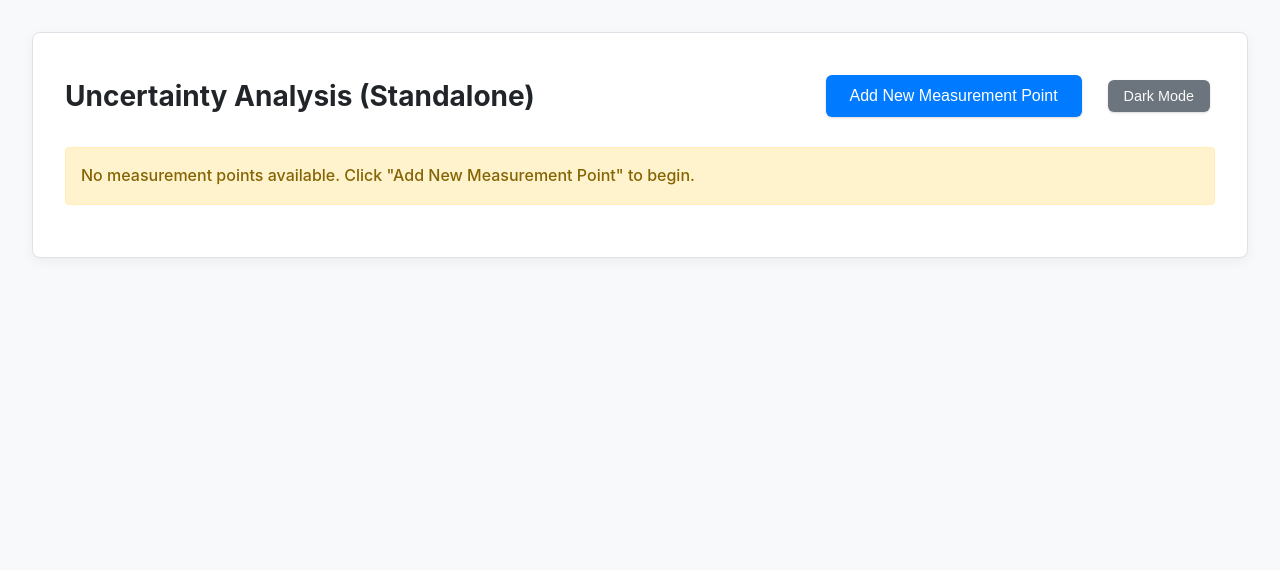
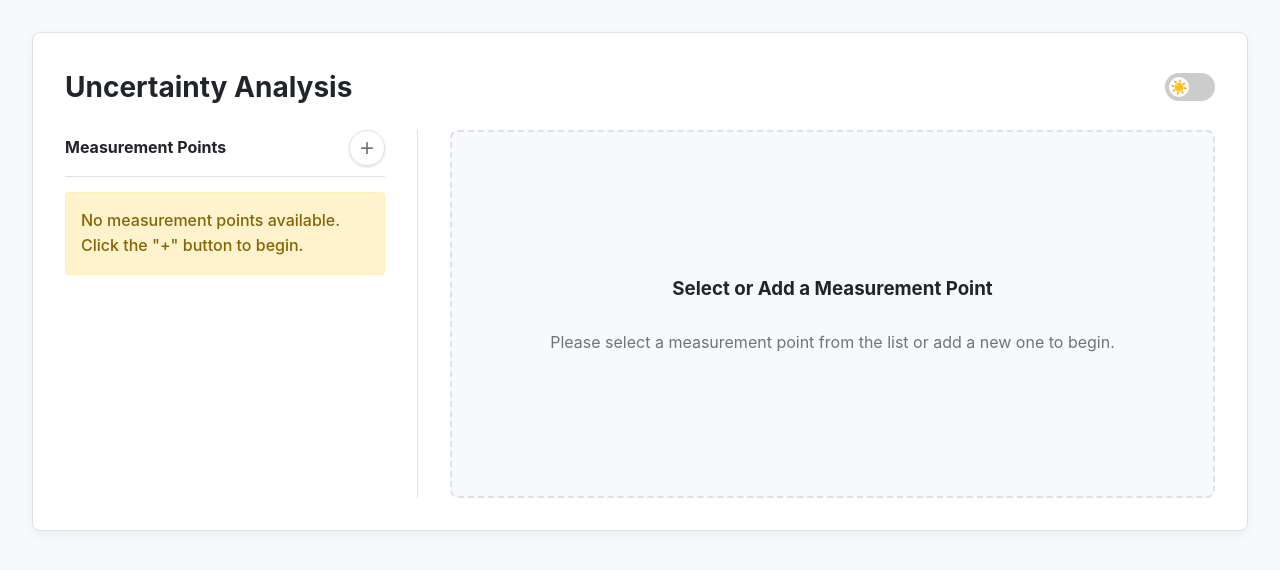
Before and after one commit to bbaker5150/Uncertalytics, a React (Create React App) app: page / in a window 1280 px wide. Shown: the top 570 px of the page. Built offline with nearby package versions, Linux system fonts and the light colour scheme.

Commit message:
Aesthetic update, state bug fixed on tolerance inputs. Readme.md updated.

```diff
--- a/src/App.css
+++ b/src/App.css
@@ -191,12 +191,45 @@ button:active,
   padding-right: 2rem;
 }
 
-.results-sidebar h4 {
-  margin-top: 0;
-  padding-bottom: 10px;
+.sidebar-header {
+    display: flex;
+    justify-content: space-between;
+    align-items: center;
     border-bottom: 1px solid var(--border-color);
     margin-bottom: 15px;
+}
+
+.sidebar-header h4 {
+  margin: 0;
+  padding-bottom: 10px;
   color: var(--text-color);
+  border-bottom: none;
+}
+
+.add-point-button {
+    background: none;
+    border: 1px solid var(--border-color);
+    color: var(--text-color-muted);
+    font-size: 1.5rem;
+    cursor: pointer;
+    width: 36px;
+    height: 36px;
+    border-radius: 50%;
+    display: flex;
+    align-items: center;
+    justify-content: center;
+    padding: 0;
+    margin: 0 0 10px 0;
+    line-height: 1;
+    transition: all 0.2s ease;
+}
+
+.add-point-button:hover {
+    background-color: var(--primary-color);
+    color: white;
+    border-color: var(--primary-color);
+    transform: translateY(-2px);
+    box-shadow: 0 2px 4px rgba(0,0,0,0.1);
 }
 
 .results-content {
@@ -209,10 +242,11 @@ button:active,
     flex-direction: column;
     justify-content: center;
     align-items: center;
-  height: 100%;
+    min-height: 300px;
     text-align: center;
-  color: #6c757d;
-  background-color: #f8f9fa;
+    color: var(--text-color-muted);
+    background-color: var(--background-color);
+    border: 2px dashed var(--border-color);
     border-radius: 8px;
     padding: 2rem;
 }
@@ -244,6 +278,19 @@ button:active,
   transition: all 0.2s ease-in-out;
 }
 
+.measurement-point-details {
+    display: flex;
+    flex-direction: column;
+}
+
+.point-main {
+    font-weight: 500;
+}
+.point-qualifier {
+    font-size: 0.85rem;
+    color: var(--text-color-muted);
+}
+
 .measurement-point-item:hover {
   background-color: var(--background-color);
   border-color: var(--primary-color);
@@ -254,6 +301,9 @@ button:active,
   border-color: var(--primary-color);
   color: white;
   font-weight: 700;
+}
+.measurement-point-item.active .point-qualifier {
+    color: rgba(255, 255, 255, 0.8);
 }
 
 .measurement-point-item.active .delete-action {
@@ -330,13 +380,52 @@ button:active,
 }
 
 .dark-mode-toggle {
-    background-color: var(--text-color-muted);
-    color: var(--background-color);
-    padding: 0.5rem 1rem;
-    border-radius: 6px;
+    position: relative;
+    display: inline-block;
+    width: 50px;
+    height: 28px;
+}
+
+.dark-mode-toggle input {
+    opacity: 0;
+    width: 0;
+    height: 0;
+}
+
+.dark-mode-toggle .slider {
+    position: absolute;
     cursor: pointer;
-    font-size: 0.9rem;
-    font-weight: 500;
+    top: 0;
+    left: 0;
+    right: 0;
+    bottom: 0;
+    background-color: #ccc;
+    transition: .4s;
+    border-radius: 28px;
+}
+
+.dark-mode-toggle .slider:before {
+    position: absolute;
+    content: "☀️";
+    height: 20px;
+    width: 20px;
+    left: 4px;
+    bottom: 4px;
+    background-color: white;
+    transition: .4s;
+    border-radius: 50%;
+    display: flex;
+    align-items: center;
+    justify-content: center;
+    font-size: 14px;
+}
+
+.dark-mode-toggle input:checked + .slider {
+    background-color: var(--primary-color);
+}
+.dark-mode-toggle input:checked + .slider:before {
+    transform: translateX(22px);
+    content: "🌒";
 }
 /* =================================================================== */
 /* 4. MODALS & OVERLAYS                                                */
@@ -644,17 +733,18 @@ button:active,
 }
 
 .k-factor-cell {
+    white-space: nowrap;
+}
+
+.k-factor-label {
     display: flex;
     align-items: center;
     gap: 0.5rem;
-    white-space: nowrap;
-}
-
-.k-factor-cell label {
     margin: 0;
     font-size: 0.85rem;
     color: var(--text-color-muted);
     cursor: pointer;
+    font-weight: normal;
 }
 /* =================================================================== */
 /* 7. RISK ANALYSIS & DASHBOARD                                        */
@@ -883,6 +973,11 @@ body.dark-mode .form-section-warning {
   color: #f6e05e;
 }
 
+body.dark-mode .placeholder-content {
+    background-color: transparent;
+    color: var(--text-color-muted);
+}
+
 body.dark-mode .measurement-point-item:hover {
   background-color: var(--background-color);
 }
@@ -893,7 +988,7 @@ body.dark-mode .measurement-point-item.active {
 }
 
 body.dark-mode .view-toggle {
-  background-color: #1a202c;
+  background-color: #2c2c2c;
 }
 
 body.dark-mode .view-toggle button {
@@ -901,8 +996,8 @@ body.dark-mode .view-toggle button {
 }
 
 body.dark-mode .view-toggle button.active {
-  background-color: var(--content-background);
-  color: var(--primary-color);
+  background-color: var(--primary-color);
+  color: #fff;
 }
 
 body.dark-mode .uncertainty-budget-table thead th {
--- a/src/App.js
+++ b/src/App.js
@@ -160,12 +160,12 @@ const UncertaintyBudgetTable = ({ components, onRemove, calcResults, useTDistrib
                         </tr>
                         <tr>
                             <td colSpan="2">{'Coverage Factor (k)'}</td>
-                            <td colSpan="4">{calcResults.k_value.toFixed(3)}</td>
-                        </tr>
-                        <tr>
-                          <td className="k-factor-cell">
+                            <td>{calcResults.k_value.toFixed(3)}</td>
+                            <td colSpan="2" className="k-factor-cell">
+                                <label htmlFor="use-t-dist" className="k-factor-label">
                                     <input type="checkbox" id="use-t-dist" checked={useTDistribution} onChange={e => setUseTDistribution(e.target.checked)} />
-                            <label htmlFor="use-t-dist">Use t-dist</label>
+                                    Use t-dist
+                                </label>
                             </td>
                         </tr>
                     </>
@@ -597,12 +597,10 @@ const convertToPPM = (value, unit, nominalValue, nominalUnit, getExplanation = f
 // --- ANALYSIS COMPONENT (HANDLES THE THREE VIEWS) ---
 function Analysis({ testPointData, onDataSave, defaultTestPoint }) {
     const {
-        testPointInfo,
         uut: initialUut,
         tmde: initialTmde,
         specifications: initialSpecs,
         components: initialManualComponents,
-        ...initialResults
     } = testPointData;
 
     // --- STATE MANAGEMENT ---
@@ -621,7 +619,6 @@ function Analysis({ testPointData, onDataSave, defaultTestPoint }) {
 
 
     // --- EFFECTS ---
-    // eslint-disable-next-line react-hooks/exhaustive-deps
     useEffect(() => {
         const {
             uut: newUut,
@@ -637,6 +634,7 @@ function Analysis({ testPointData, onDataSave, defaultTestPoint }) {
         setSpecInput(newSpecs || defaultTestPoint.specifications);
         setCalcResults(newResults.is_detailed_uncertainty_calculated ? { ...newResults } : null);
         setRiskResults(null);
+        // eslint-disable-next-line react-hooks/exhaustive-deps
     }, [testPointData.id, defaultTestPoint]);
 
     useEffect(() => {
@@ -1343,20 +1341,22 @@ function App() {
 
             <div className="content-area uncertainty-analysis-page">
                 <div style={{ display: 'flex', justifyContent: 'space-between', alignItems: 'center', marginBottom: '20px' }}>
-                    <h2>Uncertainty Analysis (Standalone)</h2>
-                    <div style={{ display: 'flex', alignItems: 'center', gap: '1rem' }}>
-                        <button className="button" onClick={() => setIsAddModalOpen(true)}>Add New Measurement Point</button>
-                        <button className="dark-mode-toggle" onClick={() => setIsDarkMode(!isDarkMode)}>
-                            {isDarkMode ? 'Light Mode' : 'Dark Mode'}
-                        </button>
+                    <h2>Uncertainty Analysis</h2>
+                    <label className="dark-mode-toggle">
+                        <input type="checkbox" checked={isDarkMode} onChange={() => setIsDarkMode(!isDarkMode)} />
+                        <span className="slider"></span>
+                    </label>
                 </div>
+
+                <div className="results-workflow-container">
+                    <aside className="results-sidebar">
+                        <div className="sidebar-header">
+                            <h4>Measurement Points</h4>
+                            <button className="add-point-button" onClick={() => setIsAddModalOpen(true)} title="Add New Measurement Point">+</button>
                         </div>
                         {currentTestPoints.length === 0 ? (
-                    <div className="form-section-warning"><p>No measurement points available. Click "Add New Measurement Point" to begin.</p></div>
+                             <div className="form-section-warning"><p>No measurement points available. Click the "+" button to begin.</p></div>
                         ) : (
-                    <div className="results-workflow-container">
-                        <aside className="results-sidebar">
-                            <h4>Measurement Points</h4>
                             <div className="measurement-point-list">
                                 {currentTestPoints.map(tp => {
                                     const isSelected = selectedTestPointId === tp.id;
@@ -1366,8 +1366,9 @@ function App() {
                                             onClick={() => setSelectedTestPointId(tp.id)}
                                             className={`measurement-point-item ${isSelected ? 'active' : ''}`}
                                         >
-                                            <span>
-                                                {tp.parameter ? `${tp.parameter.name}: ${tp.parameter.value}${tp.parameter.unit}` : `Legacy Measurement Point`}
+                                            <span className="measurement-point-details">
+                                                <span className="point-main">{tp.parameter ? `${tp.parameter.name}: ${tp.parameter.value}${tp.parameter.unit}` : `Legacy Point`}</span>
+                                                <span className="point-qualifier">{tp.qualifier ? `@ ${tp.qualifier.value}${tp.qualifier.unit}`: ''}</span>
                                             </span>
                                             <span
                                                 className="delete-action"
@@ -1383,6 +1384,7 @@ function App() {
                                     );
                                 })}
                             </div>
+                        )}
                     </aside>
                     <main className="results-content">
                         {testPointData ? (
@@ -1393,13 +1395,13 @@ function App() {
                             />
                         ) : (
                             <div className="placeholder-content">
-                                    <h3>Select a Measurement Point</h3>
-                                    <p>Please select a measurement point from the list to begin.</p>
+                                <h3>Select or Add a Measurement Point</h3>
+                                <p>Please select a measurement point from the list or add a new one to begin.</p>
                             </div>
                         )}
                     </main>
                 </div>
-                )}
+
             </div>
         </div>
     );
```
Also changed, not shown: 1 other file (tests, documents, lock files or other folders). Lines whose indentation alone changed are shown as unchanged.
